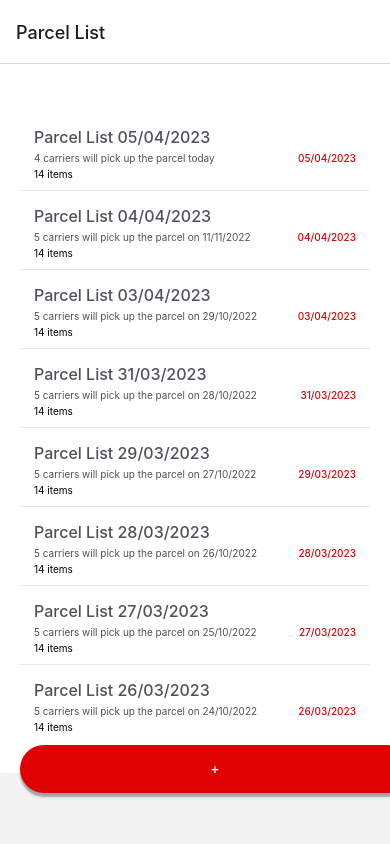
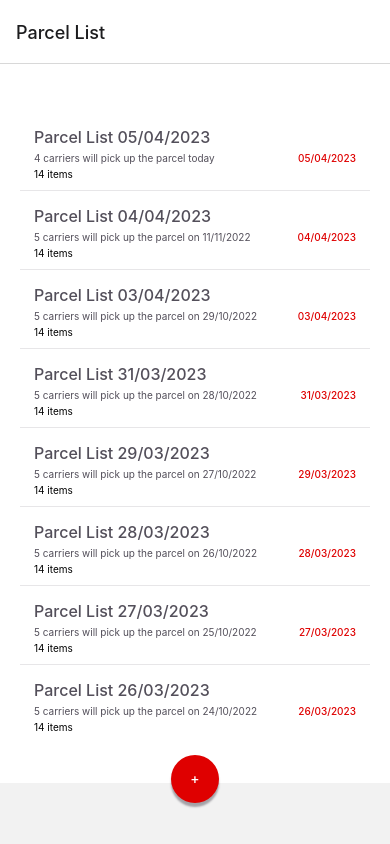
Before and after one commit to DonatellaC/carriex-app-react-native, a React Native app: screen / in a window 390 px wide. Built offline with nearby package versions, Linux system fonts and the light colour scheme.

Commit message:
fix: fixed style round button

```diff
--- a/src/components/Button/styles.js
+++ b/src/components/Button/styles.js
@@ -4,7 +4,7 @@ const width = Dimensions.get("window").width;
 
 const stylesFn = ({ shape }) => {
   const borderRadius = shape === "round" ? 24 : 5;
-  const buttonWidth = shape === "round" ? 48 : width / 1.3;
+  const buttonWidth = shape === "round" ? 48 : "100%";
   const buttonHeight = shape === "round" ? 48 : 46;
 
   return StyleSheet.create({
@@ -17,7 +17,6 @@ const stylesFn = ({ shape }) => {
       width: buttonWidth,
       borderRadius: borderRadius,
       height: buttonHeight,
-      width: "100%",
       shadowColor: "rgba(58, 53, 65, 0.42)",
       shadowOffset: { width: 0, height: 4 },
       shadowOpacity: 1,
--- a/src/components/Icons/styles.js
+++ b/src/components/Icons/styles.js
@@ -9,7 +9,7 @@ const styles = StyleSheet.create({
   },
   secondIcon: {
     position: "absolute",
-    bottom: 17,
+    bottom: 15,
     left: 13,
   },
 });
--- a/src/features/ParcelList/index.js
+++ b/src/features/ParcelList/index.js
@@ -33,7 +33,9 @@ export default function ParcelList({}) {
         ))}
         {!isModalOpen && (
           <TouchableOpacity>
-            <Button shape="round" text="+" onPress={handleModalOpen} />
+            <View style={styles.roundButton}>
+              <Button shape="round" text="+" onPress={handleModalOpen} />
+            </View>
           </TouchableOpacity>
         )}
       </View>
--- a/src/features/ParcelList/styles.js
+++ b/src/features/ParcelList/styles.js
@@ -29,8 +29,12 @@ const styles = StyleSheet.create({
   modalOpenContainer: {
     backgroundColor: "rgba(0, 0, 0, 0.5)",
   },
-  modalOpenContainer: {
-    backgroundColor: "rgba(0, 0, 0, 0.5)",
+  roundButton: {
+    width: "100%",
+    display: "flex",
+    justifyContent: "center",
+    alignItems: "center",
+    paddingTop: 10,
   },
 });
 
```
